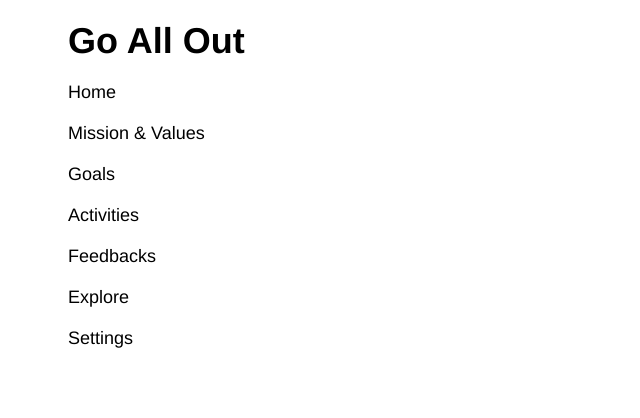
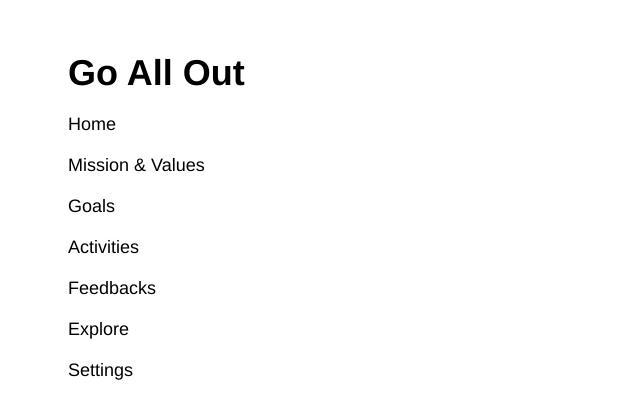
Before and after one commit to Kazuchanfl/hr_app_concept_frontend, a Vue app: page / in a window 1280 px wide. Shown: the top 418 px of the page, without its empty margins (0-640 px from the left). Built offline with nearby package versions, Linux system fonts and the light colour scheme.

Commit message:
add padding-top and div

```diff
--- a/src/components/GlobalMenu.vue
+++ b/src/components/GlobalMenu.vue
@@ -1,4 +1,5 @@
 <template>
+<div>
   <ul>
     <li class="logo"><Logo></Logo></li>
     <li><a href="#">Home</a></li>
@@ -9,6 +10,7 @@
     <li><a href="#">Explore</a></li>
     <li><a href="#">Settings</a></li>
   </ul>
+</div>
 </template>
 
 <script lang="ts">
@@ -23,7 +25,8 @@ export default defineComponent({
 *{box-sizing: border-box;}
 
 ul {
-    list-style: none;
+  padding-top: 1em;
+  list-style: none;
 }
 
 a {
```
